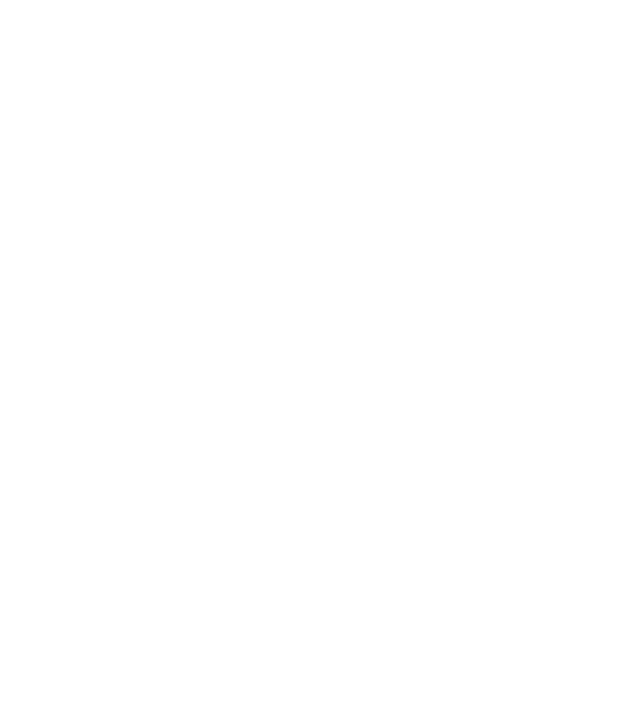
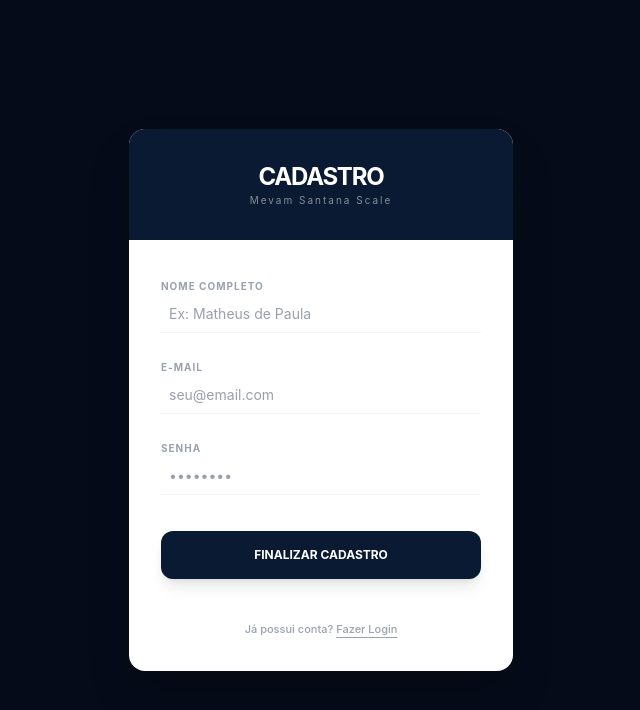
Before and after one commit to mathdp13/MevamScale, a React (Vite) app in the folder frontend/: page /registro in a window 1280 px wide. Before the commit this address had no page. Shown: the top 710 px of the page, without its empty margins (319-959 px from the left). Built offline with nearby package versions, Linux system fonts and the light colour scheme.

Commit message:
feat: implementa roteamento seguro e fluxos de login/registro com feedback visual

```diff
--- a/frontend/package.json
+++ b/frontend/package.json
@@ -14,6 +14,7 @@
     "axios": "^1.13.5",
     "react": "^19.2.0",
     "react-dom": "^19.2.0",
+    "react-hot-toast": "^2.6.0",
     "react-router-dom": "^7.13.1"
   },
   "devDependencies": {
--- a/frontend/src/App.jsx
+++ b/frontend/src/App.jsx
@@ -1,75 +1,14 @@
-import { useState } from 'react';
-import api from './services/api';
+import { Routes, Route, Navigate } from 'react-router-dom';
+import Login from './Login';
+import Registro from './Registro';
 
 function App() {
-  const [email, setEmail] = useState('');
-  const [senha, setSenha] = useState('');
-
-  const handleLogin = async (e) => {
-    e.preventDefault();
-      const toatId = toast.loading('Autenticando...');
-    try {
-      const response = await api.post('/login', { email, senha });
-
-      localStorage.setItem('token', response.data.token);
-      localStorage.setItem('user', JSON.stringify(response.data.user));
-
-      toast.sucess(`Bem-vindo, ${response.data.user.nome}!`, { id: toastId });
-
-      ssetTimeout(() => {
-        if (response.data.user.onboardingDone) {
-          navigate('/escalas');
-        } else {
-          navigate('/questionario');
-        }
-      }, 1000);
-
-    } catch (error) {
-      toast.error("E-mail ou senha inválidos!", { id: toastId });
-    }
-  };
-
   return (
-    <div className="min-h-screen bg-[#050b18] flex items-center justify-center p-4 font-sans">
-      <div className="w-full max-w-sm bg-white rounded-2xl shadow-2xl overflow-hidden">
-
-        {/* Header Profissional */}
-        <div className="bg-[#0a1a33] py-10 text-center">
-          <h1 className="text-white text-3xl font-bold tracking-tighter">
-            MEVAM <span className="font-light opacity-70">SANTANA</span>
-          </h1>
-        </div>
-
-        <form onSubmit={handleLogin} className="p-8 space-y-6">
-          <div className="space-y-2">
-            <label className="text-xs font-bold text-gray-400 uppercase tracking-widest">E-mail</label>
-            <input
-              type="email"
-              className="w-full border-b-2 border-gray-100 p-2 focus:border-[#0a1a33] outline-none transition-all text-gray-700"
-              placeholder="Digite seu e-mail"
-              value={email} onChange={e => setEmail(e.target.value)}
-            />
-          </div>
-
-          <div className="space-y-2">
-            <label className="text-xs font-bold text-gray-400 uppercase tracking-widest">Senha</label>
-            <input
-              type="password"
-              className="w-full border-b-2 border-gray-100 p-2 focus:border-[#0a1a33] outline-none transition-all text-gray-700"
-              placeholder="••••••••"
-              value={senha} onChange={e => setSenha(e.target.value)}
-            />
-          </div>
-
-          <button
-            type="submit"
-            className="w-full bg-[#0a1a33] text-white font-bold py-4 rounded-xl hover:bg-[#112a52] transition-all shadow-lg active:scale-95 mt-4"
-          >
-            ENTRAR
-          </button>
-        </form>
-      </div>
-    </div>
+    <Routes>
+      <Route path="/" element={<Login />} />
+      <Route path="/registro" element={<Registro />} />
+      <Route path="*" element={<Navigate to="/" />} />
+    </Routes>
   );
 }
 
--- /dev/null
+++ b/frontend/src/Login.jsx
@@ -0,0 +1,80 @@
+import { useState } from 'react';
+import api from './services/api';
+import { useNavigate } from 'react-router-dom';
+import toast, { Toaster } from 'react-hot-toast';
+
+function Login() {
+  const navigate = useNavigate();
+  const [email, setEmail] = useState('');
+  const [senha, setSenha] = useState('');
+
+  const handleLogin = async (e) => {
+    e.preventDefault();
+    const toastId = toast.loading('Autenticando...', {
+      style: { background: '#0a1a33', color: '#fff' }
+    });
+
+    try {
+      const response = await api.post('/login', { email, senha });
+      localStorage.setItem('token', response.data.token);
+      localStorage.setItem('user', JSON.stringify(response.data.user));
+      toast.success(`Bem-vindo, ${response.data.user.nome}!`, { id: toastId });
+
+      setTimeout(() => {
+        if (response.data.user.onboardingDone) {
+          navigate('/escalas');
+        } else {
+          navigate('/questionario');
+        }
+      }, 1000);
+    } catch (error) {
+      toast.error("E-mail ou senha inválidos!", { id: toastId });
+    }
+  };
+
+  return (
+    <div className="min-h-screen bg-[#050b18] flex items-center justify-center p-4 font-sans">
+      <Toaster position="top-center" reverseOrder={false} />
+      <div className="w-full max-w-sm bg-white rounded-2xl shadow-2xl overflow-hidden">
+        <div className="bg-[#0a1a33] py-10 text-center">
+          <h1 className="text-white text-3xl font-bold tracking-tighter">
+            MEVAM <span className="font-light opacity-70">SANTANA</span>
+          </h1>
+        </div>
+        <form onSubmit={handleLogin} className="p-8 space-y-6">
+          <div className="space-y-2">
+            <label className="text-xs font-bold text-gray-400 uppercase tracking-widest">E-mail</label>
+            <input
+              type="email"
+              className="w-full border-b-2 border-gray-100 p-2 focus:border-[#0a1a33] outline-none transition-all text-gray-700"
+              placeholder="Digite seu e-mail"
+              value={email} onChange={e => setEmail(e.target.value)}
+            />
+          </div>
+          <div className="space-y-2">
+            <label className="text-xs font-bold text-gray-400 uppercase tracking-widest">Senha</label>
+            <input
+              type="password"
+              className="w-full border-b-2 border-gray-100 p-2 focus:border-[#0a1a33] outline-none transition-all text-gray-700"
+              placeholder="••••••••"
+              value={senha} onChange={e => setSenha(e.target.value)}
+            />
+          </div>
+          <button type="submit" className="w-full bg-[#0a1a33] text-white font-bold py-4 rounded-xl hover:bg-[#112a52] transition-all shadow-lg active:scale-95 mt-4">
+            ENTRAR
+          </button>
+          <div className="text-center mt-6">
+            <p className="text-sm text-gray-500">
+              Não tem uma conta?{' '}
+              <button type="button" onClick={() => navigate('/registro')} className="text-[#0a1a33] font-bold hover:underline underline-offset-4">
+                se registre aqui
+              </button>
+            </p>
+          </div>
+        </form>
+      </div>
+    </div>
+  );
+}
+
+export default Login;
--- /dev/null
+++ b/frontend/src/Registro.jsx
@@ -0,0 +1,96 @@
+import { useState } from 'react';
+import { useNavigate } from 'react-router-dom';
+import api from './services/api';
+import toast, { Toaster } from 'react-hot-toast';
+
+function Registro() {
+  const [nome, setNome] = useState('');
+  const [email, setEmail] = useState('');
+  const [senha, setSenha] = useState('');
+  const navigate = useNavigate();
+
+  const handleRegistro = async (e) => {
+    e.preventDefault();
+    const loadId = toast.loading('Criando sua conta de voluntário...');
+
+    try {
+
+      await api.post('/usuarios', { nome, email, senha });
+
+      toast.success("Cadastro realizado! Agora é só logar.", { id: loadId });
+
+      setTimeout(() => {
+        navigate('/'); // Volta para a tela de login após 2 segundos
+      }, 2000);
+
+    } catch (error) {
+      toast.error("Erro ao cadastrar. Verifique os dados ou tente outro e-mail.", { id: loadId });
+    }
+  };
+
+  return (
+    <div className="min-h-screen bg-[#050b18] flex items-center justify-center p-4 font-sans">
+      <Toaster position="top-center" reverseOrder={false} />
+
+      <div className="w-full max-w-sm bg-white rounded-2xl shadow-2xl overflow-hidden">
+
+        {/* Header Identidade Mevam */}
+        <div className="bg-[#0a1a33] py-8 text-center">
+          <h2 className="text-white text-2xl font-bold tracking-tighter uppercase">Cadastro</h2>
+          <p className="text-white/50 text-[10px] tracking-[0.2em]">Mevam Santana Scale</p>
+        </div>
+
+        <form onSubmit={handleRegistro} className="p-8 space-y-5">
+          <div className="space-y-1">
+            <label className="text-[10px] font-bold text-gray-400 uppercase tracking-widest">Nome Completo</label>
+            <input
+              required type="text"
+              className="w-full border-b border-gray-100 p-2 focus:border-[#0a1a33] outline-none transition-all text-gray-700 text-sm"
+              placeholder="Ex: Matheus de Paula"
+              value={nome} onChange={e => setNome(e.target.value)}
+            />
+          </div>
+
+          <div className="space-y-1">
+            <label className="text-[10px] font-bold text-gray-400 uppercase tracking-widest">E-mail</label>
+            <input
+              required type="email"
+              className="w-full border-b border-gray-100 p-2 focus:border-[#0a1a33] outline-none transition-all text-gray-700 text-sm"
+              placeholder="seu@email.com"
+              value={email} onChange={e => setEmail(e.target.value)}
+            />
+          </div>
+
+          <div className="space-y-1">
+            <label className="text-[10px] font-bold text-gray-400 uppercase tracking-widest">Senha</label>
+            <input
+              required type="password"
+              className="w-full border-b border-gray-100 p-2 focus:border-[#0a1a33] outline-none transition-all text-gray-700 text-sm"
+              placeholder="••••••••"
+              value={senha} onChange={e => setSenha(e.target.value)}
+            />
+          </div>
+
+          <button
+            type="submit"
+            className="w-full bg-[#0a1a33] text-white font-bold py-4 rounded-xl hover:bg-[#112a52] transition-all shadow-lg active:scale-95 mt-4 text-xs"
+          >
+            FINALIZAR CADASTRO
+          </button>
+
+          <div className="text-center mt-4">
+            <button
+              type="button"
+              onClick={() => navigate('/')}
+              className="text-[11px] text-gray-400 hover:text-[#0a1a33] transition-colors font-medium"
+            >
+              Já possui conta? <span className="underline decoration-1 underline-offset-4">Fazer Login</span>
+            </button>
+          </div>
+        </form>
+      </div>
+    </div>
+  );
+}
+
+export default Registro;
--- a/frontend/src/index.jsx
+++ b/frontend/src/index.jsx
@@ -1,6 +1,6 @@
 import { createRoot } from 'react-dom/client'
 import App from './App.jsx'
-import './index.css' // Adicione essa linha aqui!
+import './index.css'
 
 createRoot(document.getElementById('root')).render(
     <App />
--- a/frontend/src/main.jsx
+++ b/frontend/src/main.jsx
@@ -1,18 +1,13 @@
 import React from 'react'
 import ReactDOM from 'react-dom/client'
-import { BrowserRouter, Routes, Route } from 'react-router-dom'
-import App from './App.jsx'
-import Questionario from './Questionario.jsx'
+import { BrowserRouter } from 'react-router-dom'
+import App from './App'
 import './index.css'
 
 ReactDOM.createRoot(document.getElementById('root')).render(
   <React.StrictMode>
     <BrowserRouter>
-      <Routes>
-        <Route path="/" element={<App />} />
-        <Route path="/questionario" element={<Questionario />} />
-        {}
-      </Routes>
+      <App />
     </BrowserRouter>
   </React.StrictMode>,
 )
```
Also changed, not shown: 1 other file (tests, documents, lock files or other folders).
